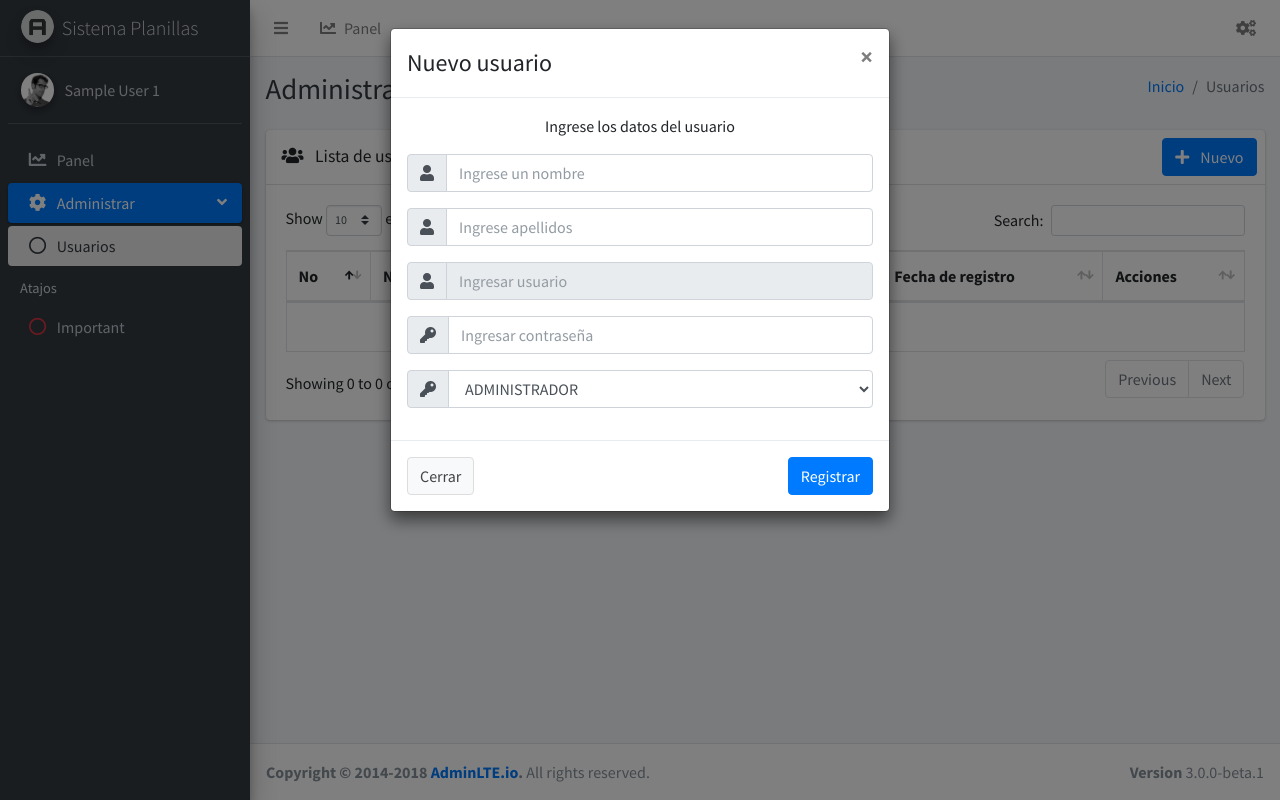
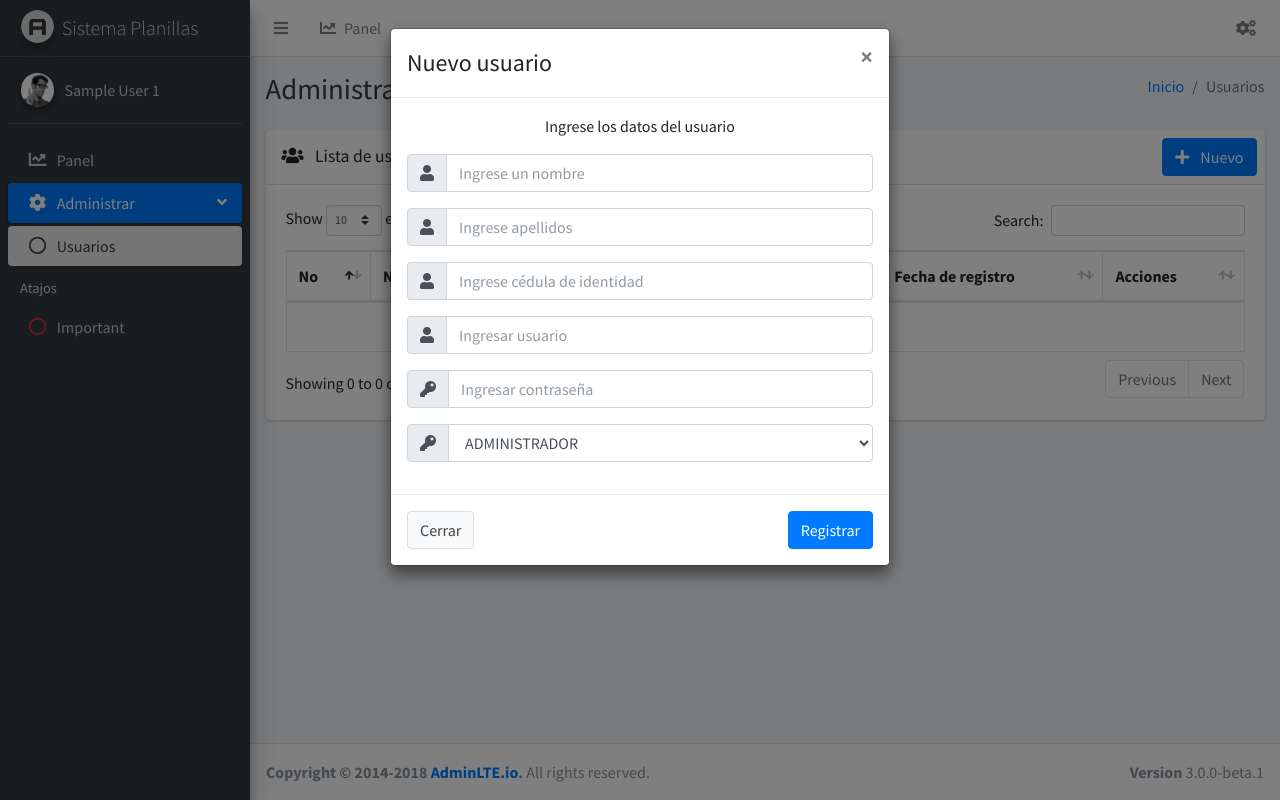
Before and after one commit to DavidMoralesVega/SistemaPlanillas, a PHP site: page /usuario.php in a window 1280 px wide, after a click on "Nuevo". Run offline with PHP 8.4, Linux system fonts and the light colour scheme; the visitor is signed in with stand-in values (Sample User, id 1); data that the repository does not hold is empty; some libraries are stand-ins or nearby versions.

Commit message:
Sistema Planillas v1.0.4
- Insertar usuario (INSERT)
- Validar Estado de Uusario Login
- Funcion JS Mayusculas
- Funcion JS Generar User
- Modal Editar Usuario, diseño
- Nuevo campo en BD/Usuario/CedulaIdentidad

```diff
--- a/controladores/usuario.php
+++ /dev/null
@@ -1,5 +0,0 @@
-<?php
-    if(isset($_POST['UINombre']))
-    {
-        echo "Resitro...";
-    }
--- a/controladores/validar-login.php
+++ b/controladores/validar-login.php
@@ -21,7 +21,7 @@
     // var_dump($fila);
     // echo '/<pre>';
 
-    if ($fila['User'] == $Usuario && $fila['Password'] == $encriptado)
+    if ($fila['User'] == $Usuario && $fila['Password'] == $encriptado && $fila['Estado'] == 1)
     {
         session_start();
 
--- a/js.php
+++ b/js.php
@@ -39,6 +39,8 @@
 <script src="recursos/plugins/datatables/jquery.dataTables.js"></script>
 <script src="recursos/plugins/datatables/dataTables.bootstrap4.js"></script>
 
+<script src="recursos/scripts/usuario.js"></script>
+
 <script>
   $(document).ready( function () {
       $('#TablaDinamica').DataTable();
--- /dev/null
+++ b/recursos/scripts/usuario.js
@@ -0,0 +1,23 @@
+function Mayus(elemento) {
+    elemento.value = elemento.value.toUpperCase();
+}
+
+function GenerarUsuario() {
+    var codigo = "";
+    var Nombre = document.getElementById("UINombre").value;
+    var InicialNombre = Nombre.substr(0, 1);
+
+    codigo += InicialNombre;
+
+    var Apellidos = document.getElementById("UIApellidos").value;
+
+    array = Apellidos.split(" "),
+        total = array.length,
+        InicialApellido = "";
+
+    for (var i = 0; i < total; InicialApellido += array[i][0], i++);
+
+    codigo += InicialApellido;
+
+    document.getElementById("UIUser").value = codigo;
+}
--- a/usuario.php
+++ b/usuario.php
@@ -84,7 +84,7 @@
                                             <td>'.$Usuario['Estado'].'</td>
                                             <td>'.$Usuario['FechaRegistro'].'</td>
                                             <td>
-                                                <button class="btn btn-info btn-sm"><i class="fas fa-user-edit"></i></button>
+                                                <button data-toggle="modal" data-target="#ModalActualizarUsuario" class="btn btn-info btn-sm"><i class="fas fa-user-edit"></i></button>
                                                 <button class="btn btn-danger btn-sm"><i class="fas fa-user-times"></i></button>
                                             </td>
                                         </tr>';
@@ -110,6 +110,7 @@
 </body>
 </html>
 
+<!-- MODAL INSERTAR USUARIO-->
 <div class="modal fade" id="ModalNuevoUsuario">
   <div class="modal-dialog">
     <div class="modal-content">
@@ -119,7 +120,7 @@
           <span aria-hidden="true">&times;</span>
         </button>
       </div>
-      <form action="controladores/usuario.php" method="POST">
+      <form action="controladores/usuario.controlador.php" method="POST">
         <div class="modal-body">
           <p class="text-center">Ingrese los datos del usuario</p>
 
@@ -129,7 +130,7 @@
                 <i class="fas fa-user"></i>
               </span>
             </div>
-            <input name="UINombre" type="text" placeholder="Ingrese un nombre" class="form-control">
+            <input onkeypress="GenerarUsuario();" id="UINombre" onkeyup="Mayus(this);" name="UINombre" type="text" placeholder="Ingrese un nombre" class="form-control">
           </div>
 
           <div class="input-group mb-3">
@@ -138,7 +139,7 @@
                 <i class="fas fa-user"></i>
               </span>
             </div>
-            <input name="UIApellido" type="text" placeholder="Ingrese apellidos" class="form-control">
+            <input onkeypress="GenerarUsuario();" id="UIApellidos" onkeyup="Mayus(this);" name="UIApellido" type="text" placeholder="Ingrese apellidos" class="form-control">
           </div>
 
           <div class="input-group mb-3">
@@ -147,7 +148,16 @@
                 <i class="fas fa-user"></i>
               </span>
             </div>
-            <input name="UIUser" disabled type="text" placeholder="Ingresar usuario" class="form-control">
+            <input onkeypress="GenerarUsuario();" id="UICedulaIdentidad" onkeyup="Mayus(this);" name="UICedulaIdentidad" type="text" placeholder="Ingrese cédula de identidad" class="form-control">
+          </div>
+
+          <div class="input-group mb-3">
+            <div class="input-group-prepend">
+              <span class="input-group-text">
+                <i class="fas fa-user"></i>
+              </span>
+            </div>
+            <input id="UIUser" name="UIUser" type="text" placeholder="Ingresar usuario" class="form-control">
           </div>
 
           <div class="input-group mb-3">
@@ -181,3 +191,85 @@
     </div>
   </div>
 </div>
+
+<!-- MODAL ACTUALIZAR USUARIO-->
+<div class="modal fade" id="ModalActualizarUsuario">
+  <div class="modal-dialog">
+    <div class="modal-content">
+      <div class="modal-header">
+        <h4 class="modal-title">Actualizar usuario</h4>
+        <button type="button" data-dismiss="modal" aria-label="Close" class="close">
+          <span aria-hidden="true">&times;</span>
+        </button>
+      </div>
+      <form action="controladores/usuario.controlador.php" method="POST">
+        <div class="modal-body">
+          <p class="text-center">Ingrese los datos del usuario</p>
+
+          <div class="input-group mb-3">
+            <div class="input-group-prepend">
+              <span class="input-group-text">
+                <i class="fas fa-user"></i>
+              </span>
+            </div>
+            <input onkeypress="GenerarUsuario();" id="UINombre" onkeyup="Mayus(this);" name="UINombre" type="text" placeholder="Ingrese un nombre" class="form-control">
+          </div>
+
+          <div class="input-group mb-3">
+            <div class="input-group-prepend">
+              <span class="input-group-text">
+                <i class="fas fa-user"></i>
+              </span>
+            </div>
+            <input onkeypress="GenerarUsuario();" id="UIApellidos" onkeyup="Mayus(this);" name="UIApellido" type="text" placeholder="Ingrese apellidos" class="form-control">
+          </div>
+
+          <div class="input-group mb-3">
+            <div class="input-group-prepend">
+              <span class="input-group-text">
+                <i class="fas fa-user"></i>
+              </span>
+            </div>
+            <input onkeypress="GenerarUsuario();" id="UICedulaIdentidad" onkeyup="Mayus(this);" name="UICedulaIdentidad" type="text" placeholder="Ingrese cédula de identidad" class="form-control">
+          </div>
+
+          <div class="input-group mb-3">
+            <div class="input-group-prepend">
+              <span class="input-group-text">
+                <i class="fas fa-user"></i>
+              </span>
+            </div>
+            <input id="UIUser" name="UIUser" type="text" placeholder="Ingresar usuario" class="form-control">
+          </div>
+
+          <div class="input-group mb-3">
+            <div class="input-group-prepend">
+              <span class="input-group-text">
+                <i class="fas fa-key"></i>
+              </span>
+            </div>
+            <input name="UIPassword" type="password" placeholder="Ingresar contraseña" class="form-control">
+          </div>
+
+          <div class="input-group mb-3">
+            <div class="input-group-prepend">
+              <span class="input-group-text">
+                <i class="fas fa-key"></i>
+              </span>
+            </div>
+            <select name="UINivel" class="form-control">
+              <option disabled value="">Seleccionar nivel</option>
+              <option value="A">ADMINISTRADOR</option>
+              <option value="S">SECRETARIA</option>
+            </select>
+          </div>
+
+        </div>
+        <div class="modal-footer justify-content-between">
+          <button type="button" class="btn btn-default" data-dismiss="modal">Cerrar</button>
+          <button type="submit" class="btn btn-primary">Registrar</button>
+        </div>
+      </form>
+    </div>
+  </div>
+</div>
```
Also changed, not shown: controladores/usuario.controlador.php (added, +25 -0 lines).
